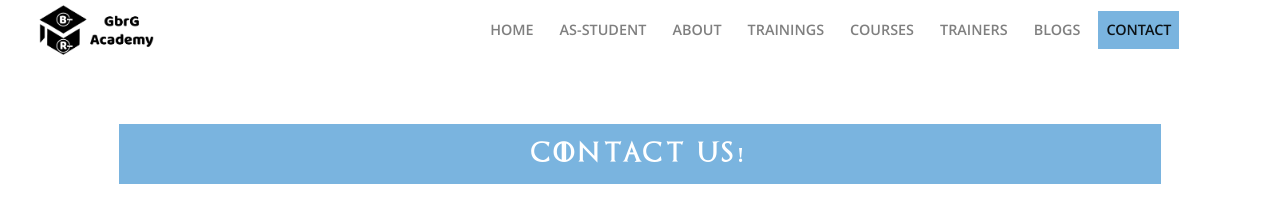
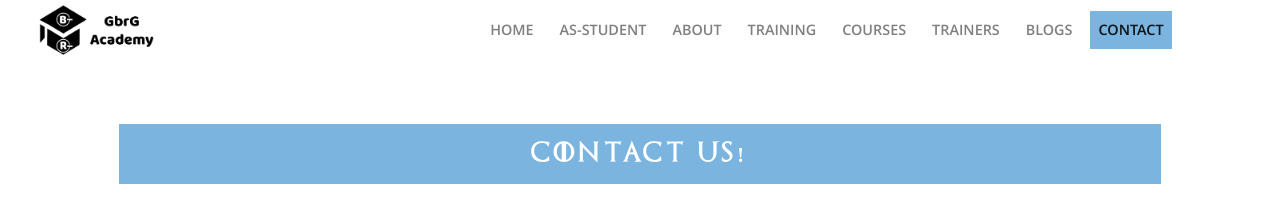
Before and after one commit to gbrgacademy/gbrgacademy.github.io, a Jekyll site: the page built from contact.html, in a window 1280 px wide. Shown: the top 201 px of the page. Built offline with Jekyll 4.4.1, drawn with Linux system fonts in a browser that asks for light colours; some web fonts are replaced.

Commit message:
Plural for training is without an "s"

```diff
--- a/_data/events.yml
+++ b/_data/events.yml
@@ -2,4 +2,4 @@
   type: Workshop
   pic: website.png
   date: Yet to Announce
-  link_to: /trainings/
+  link_to: /training/
--- a/_includes/navbar.html
+++ b/_includes/navbar.html
@@ -12,7 +12,7 @@
       <li class="nav-item {% if page.title == 'Home' %}active{% endif %}"><a class="nav-link" href="/">Home</a></li>
       <li class="nav-item {% if page.title == 'As Student' %}active{% endif %}"><a class="nav-link" href="/asstudent">As-Student</a></li>
       <li class="nav-item {% if page.title == 'About' %}active{% endif %}"><a class="nav-link" href="/about">About</a></li>
-      <li class="nav-item {% if page.title == 'Trainings' %}active{% endif %}"><a class="nav-link" href="/trainings">Trainings</a></li>
+      <li class="nav-item {% if page.title == 'Training' %}active{% endif %}"><a class="nav-link" href="/training">Training</a></li>
       <li class="nav-item {% if page.title == 'Courses' %}active{% endif %}"><a class="nav-link" href="/courses">Courses</a></li>
       <li class="nav-item {% if page.title == 'Trainers' %}active{% endif %}"><a class="nav-link" href="/trainers">Trainers</a></li>
       <li class="nav-item {% if page.title == 'Blogs' or page.layout == 'post' %}active{% endif %}"><a class="nav-link" href="/blogs">Blogs</a></li>
--- a/_includes/services-trailer.html
+++ b/_includes/services-trailer.html
@@ -5,7 +5,7 @@
       <h3 class="subheading-wthree">Services For</h3>
       <p class="paragraph-agileinfo">
         We offer great variety of training courses and workshops. However, we Believes mostly in
-        providing Classroom with Instructor-Led trainings as it will help trainers to understand
+        providing Classroom with Instructor-Led training as it will help trainers to understand
         and connect their students well and helps in getting best out of them.
         <br>
         If you believe in one or more of the following, then you have landed to the correct Academy.
--- a/_sass/custom.scss
+++ b/_sass/custom.scss
@@ -3,7 +3,7 @@
 @import "common";
 @import "home";
 @import "asstudent";
-@import "trainings";
+@import "training";
 @import "courses";
 @import "contact";
 @import "blogs";
--- a/trainings.html
+++ b/training.html
@@ -1,7 +1,7 @@
 ---
 layout: default
-title: Trainings
-permalink: /trainings/
+title: Training
+permalink: /training/
 ---
 
 
@@ -19,7 +19,7 @@ permalink: /trainings/
   </div>
 </div>
 
-{% include elevator-pitch.html text="Career Focussed Workshops" %}
+{% include elevator-pitch.html text="Career Focused Workshops" %}
 
 <div class="container">
   <div class="training-list row">
```
Also changed, not shown: _sass/training.scss (renamed from _sass/trainings.scss).
